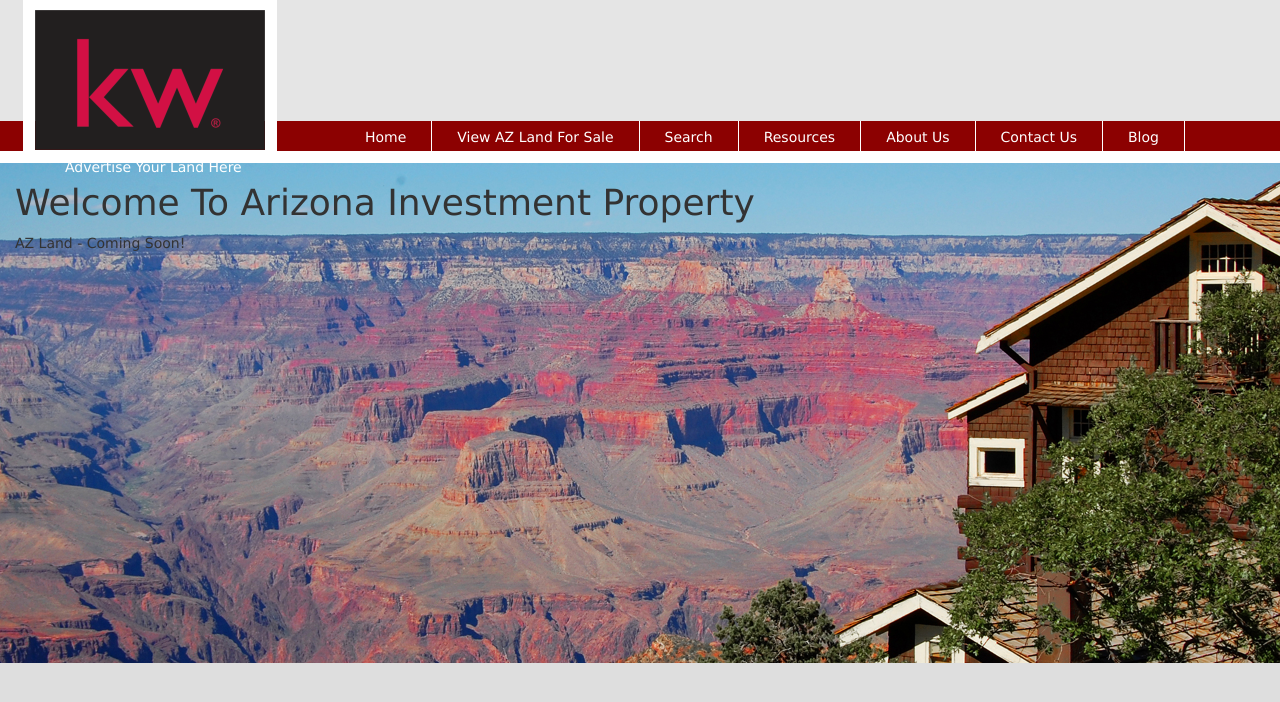
After one commit to blueyedQT/AZ_Test, a CodeIgniter app: page /index.php/investments/land in a window 1280 px wide. The commit adds this page. Shown: the top 702 px of the page. Run offline with CodeIgniter, Linux system fonts and the light colour scheme; some libraries are stand-ins or nearby versions.

Commit message:
Added a couple of links to navigation

```diff
--- a/application/config/routes.php
+++ b/application/config/routes.php
@@ -38,28 +38,16 @@
 |
 */
 
-// $route['default_controller'] = "investments/index";
-// $route['index'] = "investments/index";
-// $route['free_report_signup'] = "investments/free_report_signup";
-// $route['free_report'] ="investments/free_report";
-
-// $route['about'] = "investments/about";
-// $route['invest'] = "investments/invest";
-// $route['featured'] = "investments/featured";
-// $route['contact'] = "investments/contact";
-// $route['contact_us'] = "investments/contact_us";
-// $route['404_override'] = '';
-
 $route['default_controller'] = "investments/index";
 $route['index'] = "investments/index";
 $route['free_report_signup'] = "investments/free_report_signup";
-$route['free_report'] ="investments/free_report";
+$route['free_report'] = "investments/free_report";
+$route['land'] = "investments/land";
+$route['contact'] = "investments/contact";
 
 // $route['about'] = "/investments/about";
 // $route['invest'] = "/investments/invest";
 // $route['featured'] = "/investments/featured";
-// $route['contact'] = "/investments/contact";
-// $route['contact_us'] = "/investments/contact_us";
 // $route['404_override'] = '';
 
 
--- a/application/controllers/investments.php
+++ b/application/controllers/investments.php
@@ -53,6 +53,14 @@ class Investments extends CI_Controller {
 		}
 	}
 
+	public function land() {
+		$this->load->view('az_land');
+	}
+
+	public function contact() {
+		$this->load->view('contact');
+	}
+
 	///////// Basic Structure, not yet using :)
 	public function about() {
 		// $display['title'] = " - About Us";
@@ -70,10 +78,6 @@ class Investments extends CI_Controller {
 		$this->load->view('featured');
 	}
 
-	public function contact() {
-		$this->load->view('contact');
-	}
-
 	public function contact_us() {
 		// Want to have it dsplay a success message on the form page
 		$this->load->view('thank_you');
--- /dev/null
+++ b/application/views/az_land.php
@@ -0,0 +1,6 @@
+		<div class="content">
+			<h1>Welcome To Arizona Investment Property</h1>
+			<p>AZ Land - Coming Soon!</p>
+		</div>
+	</body>
+</html>
--- a/application/views/templates/header.php
+++ b/application/views/templates/header.php
@@ -26,11 +26,13 @@
 				<div id="header_top"><img id="kw" src="assets/images/kwlogo.jpg"></div>
 				<ul class="navigation_bar">
 					<li class="nav_links"><a href="index">Home</a></li><!-- correcting space
-				 --><li class="nav_links"><a href="about">About Us</a></li><!-- correcting space
-				 --><li class="nav_links"><a href="invest">Invest In AZ</a></li><!-- correcting space
-				 --><li class="nav_links"><a href="featured">Featured</a></li><!-- correcting space
+				 --><li class="nav_links"><a href="land">View AZ Land For Sale</a></li><!-- correcting space
 				 --><li class="nav_links"><a href="http://northazre.com" target="_blank">Search</a></li><!-- correcting space
-				 --><li class="nav_links"><a href="contact">Contact Us</a></li>
+				 --><li class="nav_links"><a href="#">Resources</a></li><!-- correcting space
+				 --><li class="nav_links"><a href="#">About Us</a></li><!-- correcting space
+				 --><li class="nav_links"><a href="contact">Contact Us</a></li><!-- correcting space
+				 --><li class="nav_links"><a href="#">Blog</a></li><!-- correcting space
+				 --><li class="nav_links"><a href="#">Advertise Your Land Here</a></li>
 				</ul>
 			</div>
-			<div class="container"><!-- testing out bootstrap -->
+			<div class="container">
```
